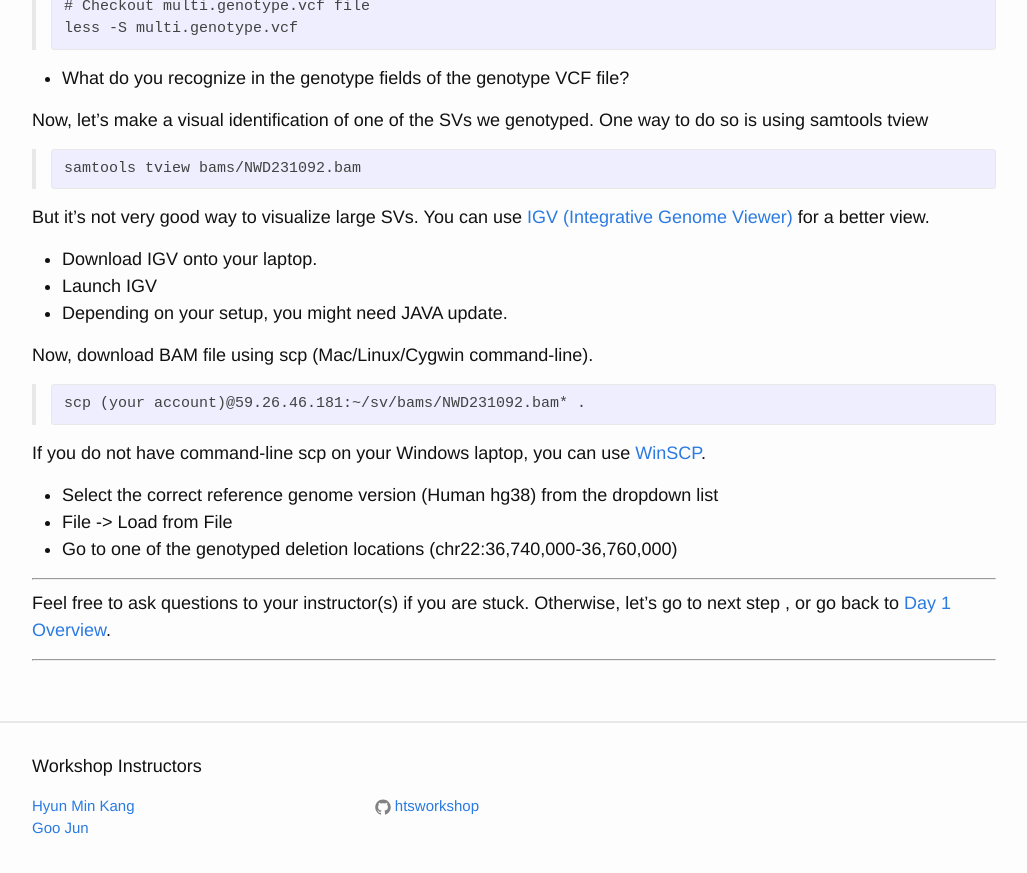
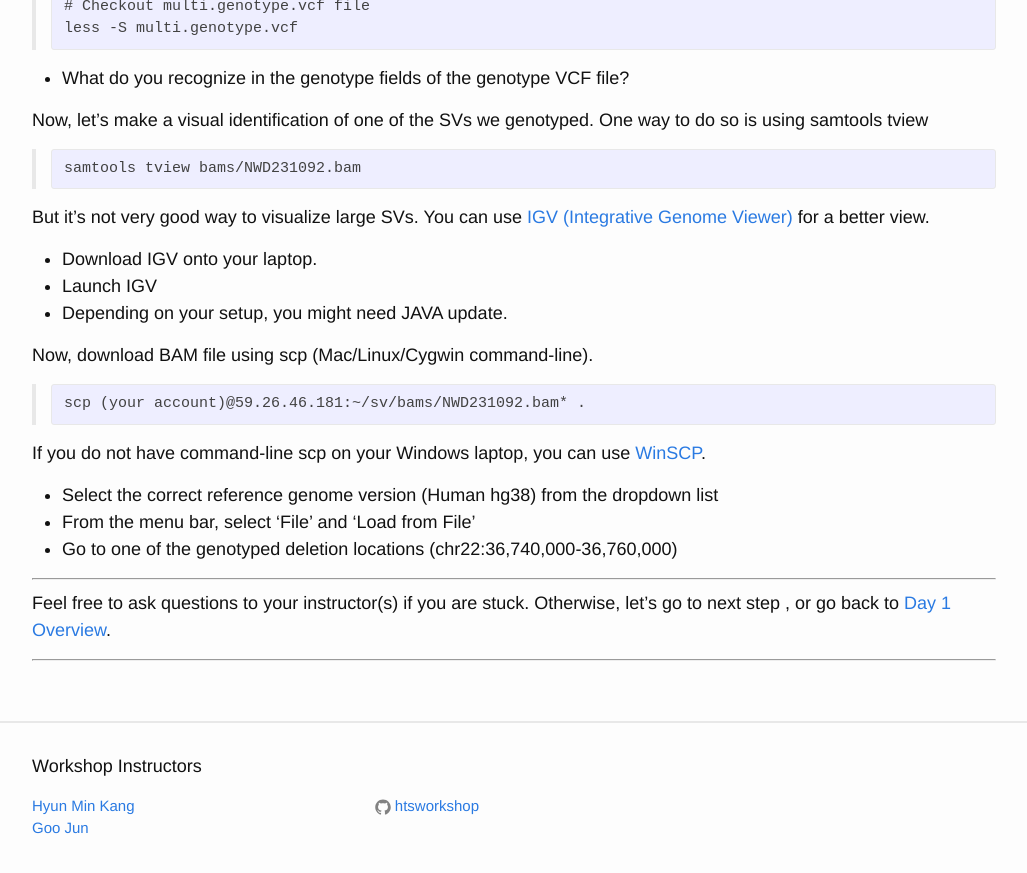
Before and after one commit to htsworkshop/stom-2018, a Jekyll site: the page built from class-material/day1-svtyper.md, in a window 1280 px wide and 900 px high, scrolled down 664 px. Shown: the top 873 px of the window, without its empty margins (126-1153 px from the left). Built offline with Jekyll 4.4.1, drawn with Linux system fonts in a browser that asks for light colours.

Commit message:
minor edit

```diff
--- a/class-material/day1-svtyper.md
+++ b/class-material/day1-svtyper.md
@@ -57,7 +57,7 @@ scp (your account)@59.26.46.181:~/sv/bams/NWD231092.bam* .  </pre>
 If you do not have command-line scp on your Windows laptop, you can use [WinSCP](https://winscp.net).
 
 * Select the correct reference genome version (Human hg38) from the dropdown list
-* File -> Load from File
+* From the menu bar, select 'File' and 'Load from File'
 * Go to one of the genotyped deletion locations  (chr22:36,740,000-36,760,000)
 
 ---
```
